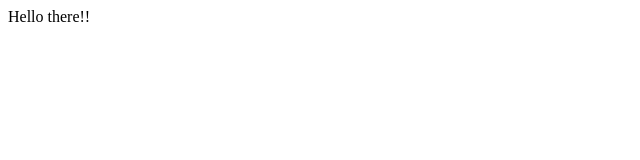
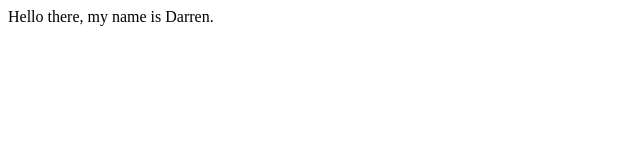
Before and after one commit to diggolego/diggolego.github.io, a plain HTML site: page index.htm in a window 1280 px wide. Shown: the whole page, without its empty margins (0-640 px from the left). Drawn offline with Linux system fonts and the light colour scheme.

Commit message:
Update index.htm

```diff
--- a/index.htm
+++ b/index.htm
@@ -1,7 +1,7 @@
 <html>
   <body>
     <p>
-    Hello there!!
+    Hello there, my name is Darren.
     </p>
   </body>
 </html>
```
